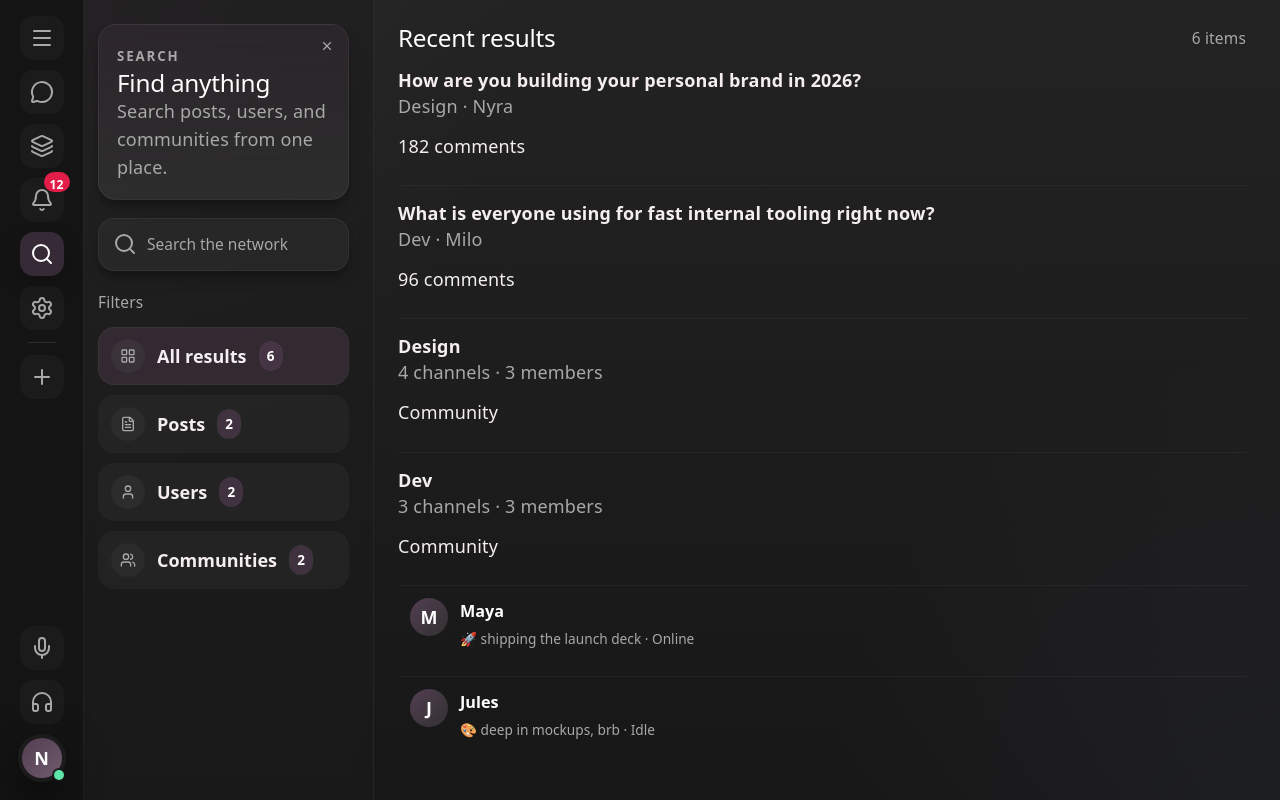
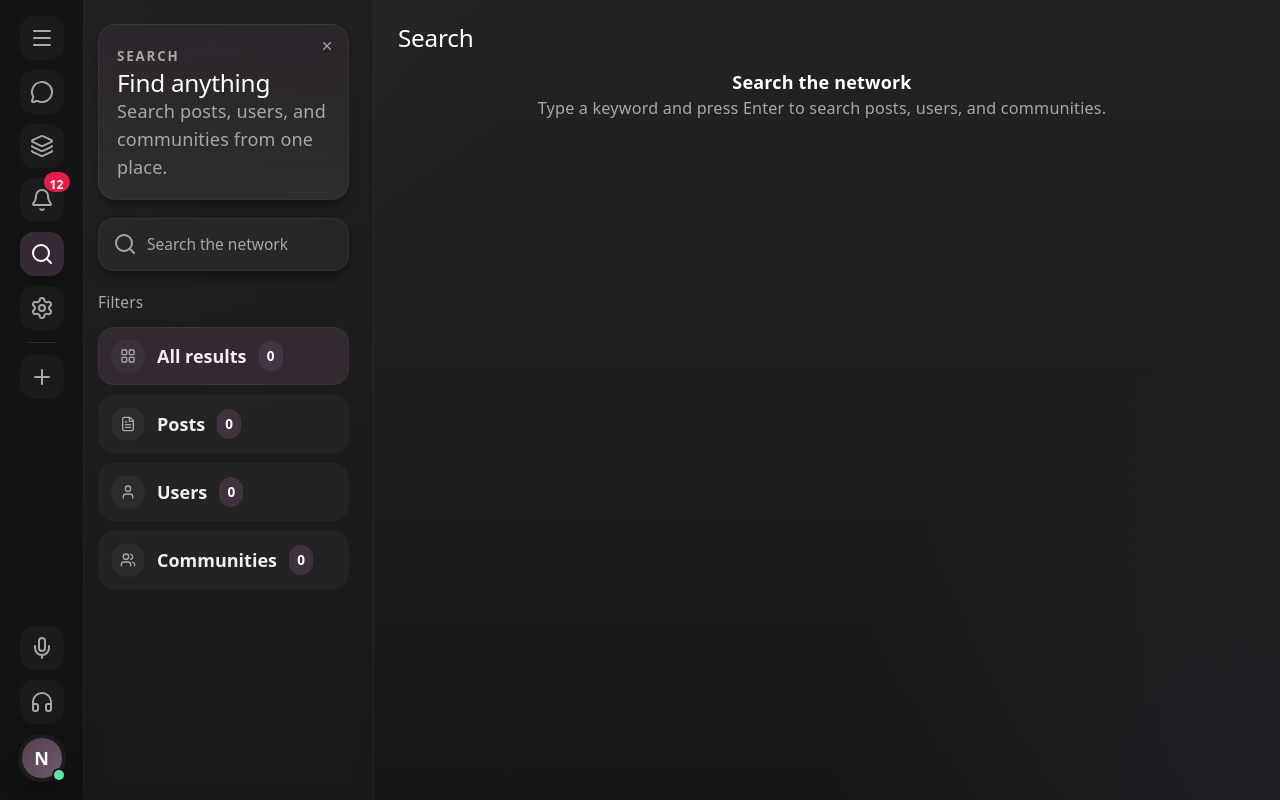
Before and after one commit to Crowbit-dev/Crowbit, a React (Vite) app in the folder client/: page /home in a window 1280 px wide. Both pictures are taken after a click on the button 41 px from the left and 254 px from the top of the page. Built offline with nearby package versions, Linux system fonts and the light colour scheme.

Commit message:
feat(search): add applied search query state and update search handling in workspace components

```diff
--- a/client/src/App.tsx
+++ b/client/src/App.tsx
@@ -95,6 +95,7 @@ function App() {
   const [notifFilter, setNotifFilter] = useState<'all' | NotificationKind>('all')
   const [searchFilter, setSearchFilter] = useState<SearchFilter>('all')
   const [recentSearches, setRecentSearches] = useState<string[]>(loadRecentSearches)
+  const [appliedSearch, setAppliedSearch] = useState('')
   const [localPosts, setLocalPosts] = useState(posts)
   const [composerOpen, setComposerOpen] = useState(false)
   const [searchQueries, setSearchQueries] = useState<Record<WorkspaceMode, string>>({
@@ -157,6 +158,7 @@ function App() {
     const trimmed = query.trim().slice(0, 80)
     if (!trimmed) return
     setSearchQueries((prev) => ({ ...prev, search: trimmed }))
+    setAppliedSearch(trimmed)
     setRecentSearches((prev) => [trimmed, ...prev.filter((entry) => entry.toLowerCase() !== trimmed.toLowerCase())].slice(0, MAX_RECENT_SEARCHES))
   }
 
@@ -323,12 +325,16 @@ function App() {
           onSelectNotifFilter={setNotifFilter}
           onSelectDm={selectDm}
           searchQuery={searchQueries[mode]}
-          onSearchQuery={(query) => setSearchQueries((prev) => ({ ...prev, [mode]: query }))}
+          onSearchQuery={(query) => {
+            setSearchQueries((prev) => ({ ...prev, [mode]: query }))
+            if (mode === 'search' && query === '') setAppliedSearch('')
+          }}
           searchFilter={searchFilter}
           onSelectSearchFilter={setSearchFilter}
           recentSearches={recentSearches}
           onCommitSearch={commitSearch}
           onClearRecentSearches={clearRecentSearches}
+          appliedSearchQuery={appliedSearch}
         />
 
         <WorkspaceContent
@@ -347,8 +353,12 @@ function App() {
           threadShift={activeThread ? clampedThreadWidth : 0}
           openMenu={openMenu}
           searchQuery={searchQueries[mode]}
-          onSearchQuery={(query) => setSearchQueries((prev) => ({ ...prev, [mode]: query }))}
+          onSearchQuery={(query) => {
+            setSearchQueries((prev) => ({ ...prev, [mode]: query }))
+            if (mode === 'search' && query === '') setAppliedSearch('')
+          }}
           searchFilter={searchFilter}
+          appliedSearchQuery={appliedSearch}
           onOpenDm={openDm}
         />
 
--- a/client/src/components/WorkspaceContent.tsx
+++ b/client/src/components/WorkspaceContent.tsx
@@ -22,6 +22,7 @@ type WorkspaceContentProps = {
   feedScope: string
   notifFilter: 'all' | NotificationItem['kind']
   searchFilter: SearchFilter
+  appliedSearchQuery: string
   onOpenChannel: (communityName: string, channelId: string) => void
   onOpenDm: (dmId: string) => void
   onOpenThread: (post: Post) => void
@@ -52,6 +53,7 @@ function WorkspaceContent({
   feedScope,
   notifFilter,
   searchFilter,
+  appliedSearchQuery,
   onOpenChannel,
   onOpenDm,
   onOpenThread,
@@ -290,7 +292,7 @@ function WorkspaceContent({
   }
 
   if (mode === 'search') {
-    const q = searchQuery.trim().toLowerCase()
+    const q = appliedSearchQuery.trim().toLowerCase()
     const matchedPosts = searchFilter === 'user' || searchFilter === 'community' ? [] : matchPosts(posts, q)
     const matchedUsers = searchFilter === 'post' || searchFilter === 'community' ? [] : matchUsers(communities, directMessages, q)
     const matchedCommunities = searchFilter === 'post' || searchFilter === 'user' ? [] : matchCommunities(communities, q)
@@ -309,12 +311,17 @@ function WorkspaceContent({
       <main className={styles.workspaceContent}>
         <section className={`${styles.panelStack} ${styles.resultsCard}`}>
           <div className={styles.sectionHeadingRow}>
-            <h2>{q ? 'Results' : 'Recent results'}{searchFilter !== 'all' && ` · ${searchFilterLabels[searchFilter]}`}</h2>
-            <span>{totalResults} items</span>
+            <h2>{q ? 'Results' : 'Search'}{searchFilter !== 'all' && ` · ${searchFilterLabels[searchFilter]}`}</h2>
+            {q && <span>{totalResults} items</span>}
           </div>
-          {totalResults === 0 ? (
+          {!q ? (
             <div className={styles.emptyState}>
-              <strong>No results for “{searchQuery.trim()}”</strong>
+              <strong>Search the network</strong>
+              <p>Type a keyword and press Enter to search posts, users, and communities.</p>
+            </div>
+          ) : totalResults === 0 ? (
+            <div className={styles.emptyState}>
+              <strong>No results for “{appliedSearchQuery.trim()}”</strong>
               <p>Try a different keyword, or browse spaces and friends instead.</p>
               <div>
                 <button type="button" className={styles.contentChip} onClick={() => onSearchQuery('')}>
--- a/client/src/components/WorkspaceSidebar.tsx
+++ b/client/src/components/WorkspaceSidebar.tsx
@@ -24,6 +24,7 @@ type WorkspaceSidebarProps = {
   recentSearches: string[]
   onCommitSearch: (query: string) => void
   onClearRecentSearches: () => void
+  appliedSearchQuery: string
   onSelectCommunity: (communityName: string) => void
   onSelectChannel: (communityName: string, channelId: string) => void
   onSelectDm: (dmId: string) => void
@@ -89,6 +90,7 @@ function WorkspaceSidebar({
   recentSearches,
   onCommitSearch,
   onClearRecentSearches,
+  appliedSearchQuery,
   onSelectCommunity,
   onSelectDm,
   searchQuery,
@@ -256,11 +258,13 @@ function WorkspaceSidebar({
       { id: 'user', icon: <User size={16} aria-hidden="true" /> },
       { id: 'community', icon: <Users size={16} aria-hidden="true" /> },
     ] as const
+    const appliedQuery = appliedSearchQuery.trim().toLowerCase()
     const countFor = (id: SearchFilter) => {
-      if (id === 'post') return matchPosts(posts, query).length
-      if (id === 'user') return matchUsers(communities, directMessages, query).length
-      if (id === 'community') return matchCommunities(communities, query).length
-      return matchPosts(posts, query).length + matchUsers(communities, directMessages, query).length + matchCommunities(communities, query).length
+      if (!appliedQuery) return 0
+      if (id === 'post') return matchPosts(posts, appliedQuery).length
+      if (id === 'user') return matchUsers(communities, directMessages, appliedQuery).length
+      if (id === 'community') return matchCommunities(communities, appliedQuery).length
+      return matchPosts(posts, appliedQuery).length + matchUsers(communities, directMessages, appliedQuery).length + matchCommunities(communities, appliedQuery).length
     }
 
     return (
@@ -305,7 +309,7 @@ function WorkspaceSidebar({
                   key={entry}
                   type="button"
                   className={`${styles.sidebarItem} ${styles.compact}`}
-                  onClick={() => onSearchQuery(entry)}
+                  onClick={() => onCommitSearch(entry)}
                 >
                   <span className={styles.sidebarItemIcon}><History size={16} aria-hidden="true" /></span>
                   <span className={styles.sidebarItemCopy}>
```
